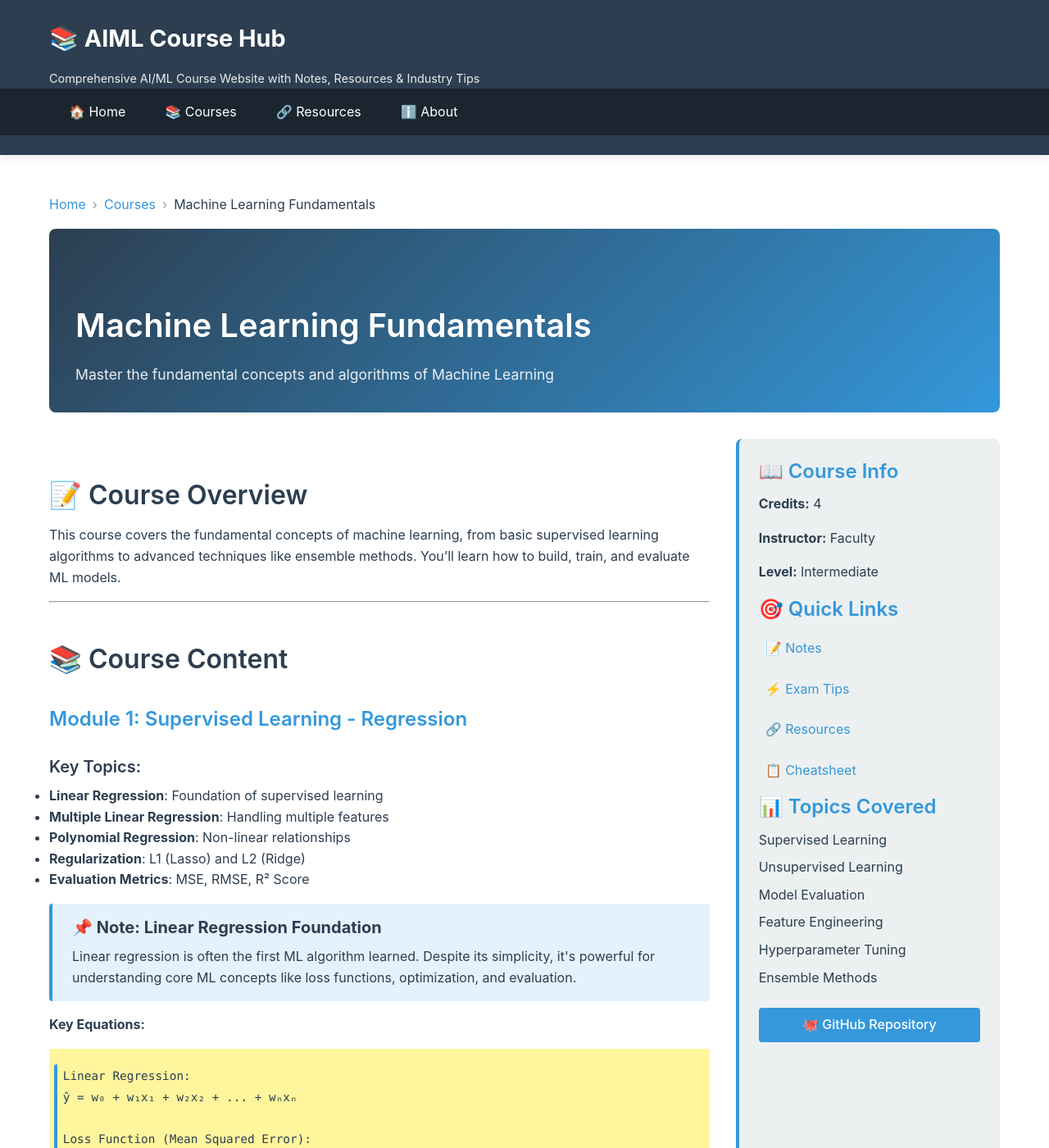
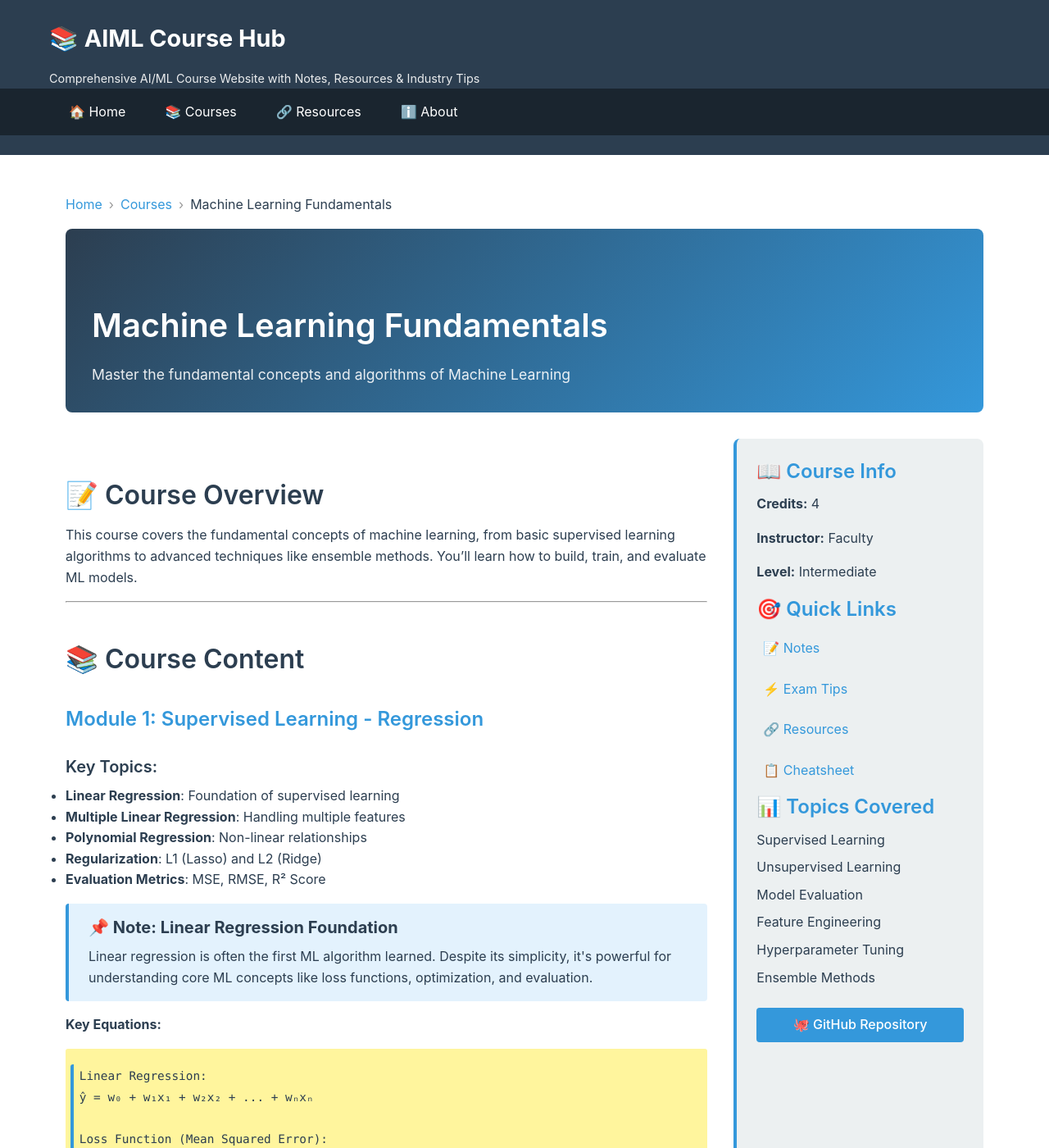
Before and after one commit to shivam2003-dev/semester_1_all_course, a Jekyll site: the page built from courses/02-machine-learning.md, in a window 1280 px wide and 1400 px high. Shown: the whole window at 82% size. Built offline with Jekyll 4.4.1, drawn with Linux system fonts in a browser that asks for light colours.

Commit message:
fix: correct base URL config, wrap course layout in container, remove sticky header, and fix course links for Pages

```diff
--- a/_config.yml
+++ b/_config.yml
@@ -2,7 +2,7 @@
 
 title: AIML Course Hub
 description: Comprehensive AI/ML Course Website with Notes, Resources & Industry Tips
-url: "https://shivam2003-dev.github.io/semester_1_all_course"
+url: "https://shivam2003-dev.github.io"
 baseurl: "/semester_1_all_course"
 
 # Build settings
--- a/_layouts/course.html
+++ b/_layouts/course.html
@@ -3,6 +3,7 @@
 ---
 
 <article class="course-detail">
+  <div class="container">
   <div class="breadcrumb">
     <li><a href="{{ site.baseurl }}/">Home</a></li>
     <li><a href="{{ site.baseurl }}/courses/">Courses</a></li>
@@ -55,6 +56,7 @@
       {% endif %}
     </aside>
   </div>
+  </div>
 </article>
 
 <style>
--- a/assets/css/style.css
+++ b/assets/css/style.css
@@ -90,9 +90,7 @@
   color: white;
   padding: 1.5em 0;
   box-shadow: 0 2px 10px rgba(0,0,0,0.1);
-  position: sticky;
-  top: 0;
-  z-index: 100;
+  position: static;
 }
 
 header .site-title {
```
Also changed, not shown: index.md (+1 -1 lines).
